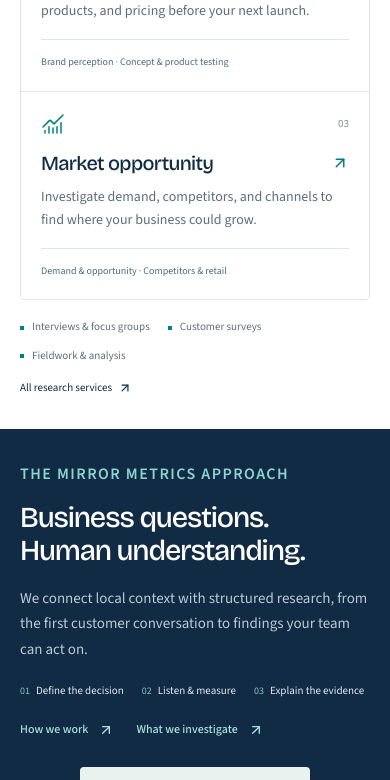
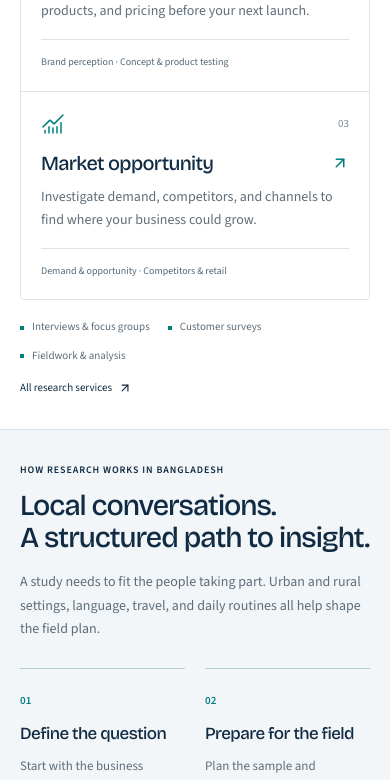
Before and after one commit to monourhosan/RESEARCH-Web-Platform, a Next.js app: page / in a window 390 px wide. Shown: the part 1156-1936 px from the top of the page. Built offline with nearby package versions, Linux system fonts and the light colour scheme; no server answers.

Commit message:
Explain Bangladesh research workflow with credited fieldwork photos

```diff
--- a/src/app/market-brand.css
+++ b/src/app/market-brand.css
@@ -63,6 +63,28 @@ h1, h2, h3, h4 { font-family: var(--font-display), sans-serif; }
 .services-section, .approach-section { background: #f3f6f8; }
 .service-card, .approach-detail { border-radius: 4px; }
 .approach-principle { background: #e8eff3; }
+.bangladesh-research { background: #f3f6f8; border-top: 1px solid var(--line); }
+.bangladesh-research-heading { display: grid; grid-template-columns: 1.2fr 1fr; gap: 64px; align-items: end; }
+.bangladesh-research-heading h2 { margin-top: 12px; font-size: 34px; }
+.bangladesh-research-heading > p { color: var(--muted); max-width: 440px; font-size: 15px; line-height: 1.7; }
+.bangladesh-research-steps { display: grid; grid-template-columns: repeat(4, 1fr); gap: 26px; list-style: none; padding: 0; margin: 32px 0; }
+.bangladesh-research-steps li { border-top: 1px solid #b8ccd6; padding-top: 17px; }
+.bangladesh-step-number { color: #007f80; font-size: 11px; font-weight: 600; }
+.bangladesh-research-steps h3 { margin-top: 10px; font-size: 18px; line-height: 1.3; }
+.bangladesh-research-steps p { margin-top: 10px; color: var(--muted); font-size: 13px; line-height: 1.75; }
+.bangladesh-settings { display: grid; grid-template-columns: 1fr 1fr; gap: 28px; }
+.bangladesh-settings article { min-width: 0; }
+.bangladesh-settings .photo-frame { aspect-ratio: 1.85; border-radius: 4px; }
+.bangladesh-settings figcaption { display: flex; flex-wrap: wrap; justify-content: space-between; gap: 3px 12px; font-size: 9px; line-height: 1.7; }
+.bangladesh-settings figcaption a { text-decoration: underline; text-underline-offset: 2px; }
+.bangladesh-settings h3 { font-size: 20px; margin-top: 20px; line-height: 1.3; }
+.bangladesh-settings article > p { font-size: 14px; line-height: 1.75; color: var(--muted); margin-top: 10px; max-width: 520px; }
+.bangladesh-photo-note { color: var(--muted); font-size: 10px; margin-top: 22px; }
+.bangladesh-research-output { border-top: 1px solid var(--line); margin-top: 24px; padding-top: 22px; display: flex; align-items: center; justify-content: space-between; flex-wrap: wrap; gap: 20px; }
+.bangladesh-research-output > div > p:last-child { display: flex; flex-wrap: wrap; align-items: center; gap: 7px; margin-top: 9px; font-size: 12px; }
+.bangladesh-research-output svg { color: #007f80; flex-shrink: 0; }
+.bangladesh-research-output > div > p:last-child svg:not(:first-child) { margin-left: 12px; }
+.bangladesh-research-output .text-link { font-size: 12px; }
 @media (max-width: 1023px) and (min-width: 768px) {
   .is-home .compact-hero { gap: 32px; }
   .hero-copy h1 { font-size: 38px; }
@@ -70,6 +92,17 @@ h1, h2, h3, h4 { font-family: var(--font-display), sans-serif; }
   .market-service-card h3 { font-size: 18px; }
 }
 @media (max-width: 767px) {
+  .bangladesh-research-heading { grid-template-columns: 1fr; gap: 16px; }
+  .bangladesh-research-heading h2 { font-size: 29px; }
+  .bangladesh-research-heading > p { font-size: 14px; }
+  .bangladesh-research-steps { grid-template-columns: 1fr 1fr; gap: 24px 20px; margin-block: 26px; }
+  .bangladesh-research-steps h3 { font-size: 17px; }
+  .bangladesh-research-steps p { font-size: 13px; }
+  .bangladesh-settings { grid-template-columns: 1fr; gap: 28px; }
+  .bangladesh-settings h3 { font-size: 19px; margin-top: 14px; }
+  .bangladesh-research-output { gap: 16px; }
+  .bangladesh-research-output > div > p:last-child { display: grid; grid-template-columns: 15px 1fr; }
+  .bangladesh-research-output > div > p:last-child svg:not(:first-child) { margin-left: 0; }
   .is-home .compact-hero { grid-template-columns: 1fr; gap: 24px; padding-block: 30px 24px; }
   .hero-introduction { font-size: 10px; }
   .hero-copy h1 { font-size: clamp(33px, 8vw, 45px); }
--- a/src/app/page.tsx
+++ b/src/app/page.tsx
@@ -1,7 +1,8 @@
 import { HomeHero, ServicesOverview } from "@/components/HomeSections";
 import ResearchIntroduction from "@/components/ResearchIntroduction";
 import { PageCta } from "@/components/PageElements";
+import BangladeshResearch from "@/components/BangladeshResearch";
 
 export default function Home() {
-  return <><HomeHero /><ServicesOverview compact /><ResearchIntroduction /><PageCta /></>;
+  return <><HomeHero /><ServicesOverview compact /><BangladeshResearch /><ResearchIntroduction /><PageCta /></>;
 }
--- /dev/null
+++ b/src/components/BangladeshResearch.tsx
@@ -0,0 +1,32 @@
+import Link from "next/link";
+import { ArrowUpRight, Check } from "lucide-react";
+import ResearchPhoto from "./ResearchPhoto";
+import { PHOTOS, getPhotoLicenseUrl } from "@/data/photography";
+
+const steps = [
+  { title: "Define the question", copy: "Start with the business decision: who to serve, what to offer, or which customer experience to improve. Agree the audience, locations, and scope." },
+  { title: "Prepare for the field", copy: "Plan the sample and recruitment. Adapt questions to Bangla or relevant local languages, brief interviewers, and pilot the tools before wider collection." },
+  { title: "Listen where life happens", copy: "Use agreed surveys, interviews, or group discussions to understand households, shoppers, and retailers. Explain the study and seek informed consent." },
+  { title: "Check, analyse, explain", copy: "Review responses and field records, investigate inconsistencies, and analyse patterns. Present findings with their context, limitations, and practical implications." },
+];
+
+const settings = [
+  { photo: "gallery-household-survey", title: "At home: understand everyday choices", copy: "Household interviews can explore needs, spending priorities, and who influences a purchase. Timing, privacy, and the language used can shape whose voice is heard.", caption: "BRAC household survey, Korail, Dhaka · 2011" },
+  { photo: "gallery-local-shop", title: "In the market: see the retail context", copy: "Retailer interviews and observation can explore availability, price, customer requests, and competing products—from neighbourhood shops to busy trading areas.", caption: "A shopkeeper in Dholaikhal, Dhaka · 2012" },
+] as const;
+
+export default function BangladeshResearch() {
+  return <section id="research-in-bangladesh" className="bangladesh-research section-space" aria-labelledby="bangladesh-research-title"><div className="site-container">
+    <div className="bangladesh-research-heading"><div><p className="eyebrow">How research works in Bangladesh</p><h2 id="bangladesh-research-title">Local conversations.<br />A structured path to insight.</h2></div><p>A study needs to fit the people taking part. Urban and rural settings, language, travel, and daily routines all help shape the field plan.</p></div>
+    <ol className="bangladesh-research-steps">{steps.map((step, index) => <li key={step.title}><span className="bangladesh-step-number">0{index + 1}</span><h3>{step.title}</h3><p>{step.copy}</p></li>)}</ol>
+    <div className="bangladesh-settings">{settings.map(setting => {
+      const photo = PHOTOS[setting.photo];
+      return <article key={setting.photo}>
+        <ResearchPhoto photo={setting.photo} sizes="(max-width: 767px) 90vw, (max-width: 1279px) 45vw, 550px" caption={<><span>{setting.caption}</span><span><a href={photo.source} target="_blank" rel="noreferrer">Photo: {photo.credit}</a> · <a href={getPhotoLicenseUrl(photo)} target="_blank" rel="noreferrer">{photo.license}</a></span></>} />
+        <h3>{setting.title}</h3><p>{setting.copy}</p>
+      </article>;
+    })}</div>
+    <p className="bangladesh-photo-note">Reference photographs of Bangladesh and third-party fieldwork; the people pictured are not the Mirror Metrics team.</p>
+    <div className="bangladesh-research-output"><div><p className="eyebrow">From fieldwork to your next decision</p><p><Check size={15} /> An agreed study plan <Check size={15} /> Documented findings <Check size={15} /> Clear implications</p></div><Link href="/services/market-research#how-we-work" className="text-link">Explore our research process <ArrowUpRight size={16} /></Link></div>
+  </div></section>;
+}
```
